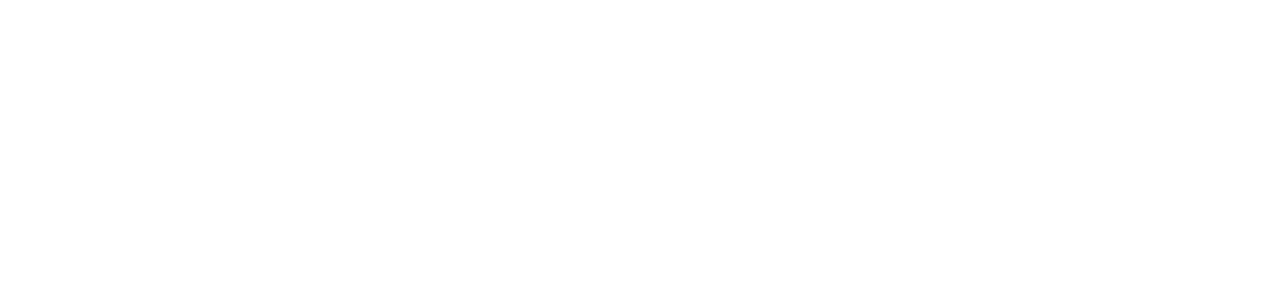
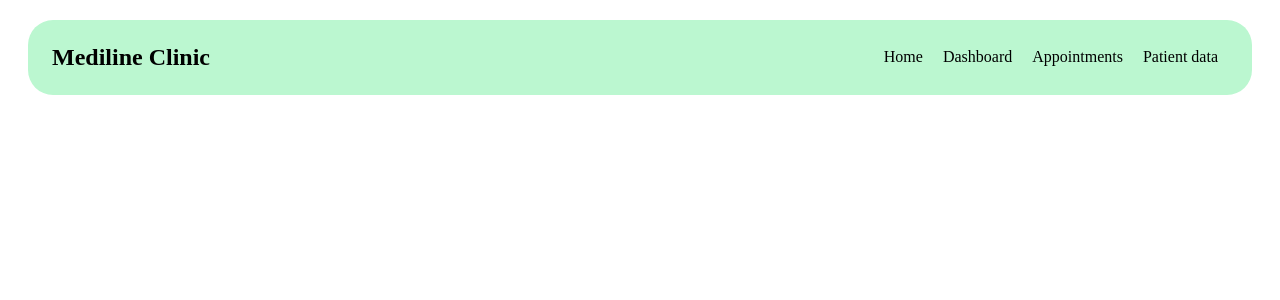
Before and after one commit to AMAY27/Mediline_frontend, a React (Vite) app in the folder mediline-frontend/: page /mediline/doctor/dashboard in a window 1280 px wide. Shown: the top 300 px of the page. Built offline with nearby package versions, Linux system fonts and the light colour scheme.

Commit message:
Nav component for doctor end

```diff
--- /dev/null
+++ b/mediline-frontend/src/Doctors/Components/Navbar/Navbar.tsx
@@ -0,0 +1,44 @@
+import React, { useState } from 'react'
+import './navbar.css'
+
+const Navbar = () => {
+    const [isMobileMenuClicked, setIsMobileMenuClicked] = useState<Boolean>(false);
+    const handleMenuOpen = () => {
+        setIsMobileMenuClicked(!isMobileMenuClicked);
+    }
+    const MobileNav = () => {
+        if(!isMobileMenuClicked){
+            return null;
+        }
+        return(
+            <div className='mobile-nav'>
+                <h2>Mediline Clinic</h2>
+                <div className='nav-item'>Home</div>
+                <div className='nav-item'>Dashboard</div>
+                <div className='nav-item'>Appointments</div>
+                <div className='nav-item'>Patient data</div>
+            </div>
+        )
+    }
+  return (
+    <>
+        <MobileNav/>
+        <nav className='nav-bar'>
+            <h2>Mediline Clinic</h2>
+            <div className='nav-items'>
+                <div className='md:hidden cursor-pointer mr-7' onClick={handleMenuOpen}>
+                    <svg className='h-6 w-6 text-black' fill='none' viewBox='0 0 24 24' stroke='currentColor'>
+                        <path strokeLinecap='round' strokeLinejoin='round' strokeWidth='2' d='M4 6h16M4 12h16m-7 6h7' />
+                    </svg>
+                </div>
+                <div className='nav-item'>Home</div>
+                <div className='nav-item'>Dashboard</div>
+                <div className='nav-item'>Appointments</div>
+                <div className='nav-item'>Patient data</div>
+            </div>
+        </nav>
+    </>
+  )
+}
+
+export default Navbar
--- /dev/null
+++ b/mediline-frontend/src/Doctors/Components/Navbar/navbar.css
@@ -0,0 +1,20 @@
+.nav-bar{
+    background-color: #bbf7d0;
+    padding: 0.25rem 1.5rem;
+    display: flex;
+    justify-content: space-between;
+    align-items: center;
+    color: black;
+    height: fit-content;
+    border-radius: 25px;
+    margin-top: 20px;
+    margin-inline: 20px;
+
+}
+
+.nav-items{
+    display: flex;
+}
+ .nav-item{
+    padding-inline: 10px;
+ }
--- /dev/null
+++ b/mediline-frontend/src/Doctors/Dashboard/Dashboard.tsx
@@ -0,0 +1,12 @@
+import React from 'react'
+import Navbar from '../Components/Navbar/Navbar'
+
+const Dashboard = () => {
+  return (
+    <>
+        <Navbar/>
+    </>
+  )
+}
+
+export default Dashboard
--- a/mediline-frontend/src/Doctors/DoctorRoutes.tsx
+++ b/mediline-frontend/src/Doctors/DoctorRoutes.tsx
@@ -1,11 +1,13 @@
 import React from 'react'
 import {BrowserRouter as Router , Routes, Route} from 'react-router-dom';
 import Login from './Registeration/Login';
+import Dashboard from './Dashboard/Dashboard';
 
 const DoctorRoutes = () => {
   return (
     <Routes>
       <Route path='login' element={<Login/>}/>
+      <Route path='dashboard' element={<Dashboard/>}/>
     </Routes>
   )
 }
--- a/mediline-frontend/src/Doctors/Registeration/Login.tsx
+++ b/mediline-frontend/src/Doctors/Registeration/Login.tsx
@@ -1,5 +1,6 @@
 import React, { useState } from 'react'
 import { DocLoginProps } from './registeration-types'
+import { useNavigate } from 'react-router-dom';
 import axios from 'axios';
 const Login = () => {
     const BACKEND_URL = import.meta.env.VITE_NODE_BACKEND_URL;
@@ -7,7 +8,7 @@
         email : "",
         password : ""
     })
-
+    const navigate = useNavigate()
     const handleInputChange = (e: React.ChangeEvent<HTMLInputElement>) => {
         //e.preventDefault();
         setDocLoginCredentials(prevCredentials => ({
@@ -29,8 +30,9 @@
             if(res.status === 200){
 
                 console.log(res);
-                localStorage.setItem("userId", res.data.userId)
-                localStorage.setItem("access", res.data.token)
+                localStorage.setItem("userId", res.data.userId);
+                localStorage.setItem("access", res.data.token);
+                navigate('/doctor/dashboard');
             }
         } catch (error) {
             console.log(error)
--- a/mediline-frontend/src/main.tsx
+++ b/mediline-frontend/src/main.tsx
@@ -1,7 +1,7 @@
 import { StrictMode } from 'react'
 import { createRoot } from 'react-dom/client'
 import App from './App'
-import './index.css'
+//import './index.css'
 
 createRoot(document.getElementById('root')!).render(
   <StrictMode>
```
